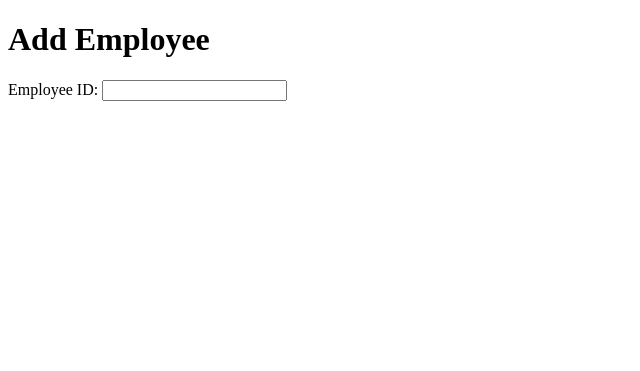
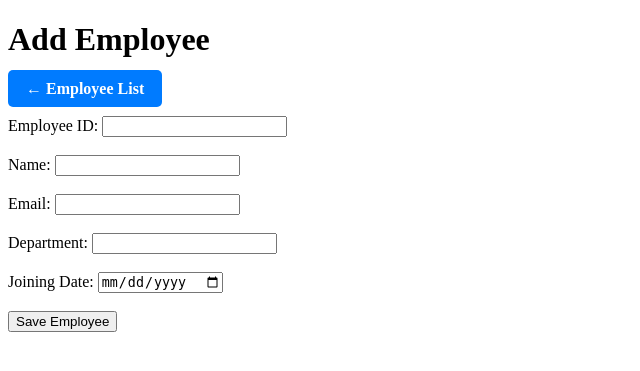
Before and after one commit to kAfzal28/employee-management-system, a Django app: page /add-employee/ in a window 1280 px wide. Shown: the top 371 px of the page, without its empty margins (0-640 px from the left). Run offline with Django 5.2, Linux system fonts and the light colour scheme.

Commit message:
Complete Add Employee feature with success messages and navigation

```diff
--- a/employees/templates/employees/add_employee.html
+++ b/employees/templates/employees/add_employee.html
@@ -1,19 +1,101 @@
 <!DOCTYPE html>
 <html>
+
 <head>
     <title>Add Employee</title>
+    <style>
+.success-message {
+    background: #d4edda;
+    color: #155724;
+    border: 2px solid #28a745;
+    padding: 15px;
+    margin: 15px 0;
+    border-radius: 8px;
+    font-size: 18px;
+    font-weight: bold;
+
+}
+.button {
+    background-color: #007bff;
+    color: white;
+    padding: 10px 18px;
+    text-decoration: none;
+    border-radius: 5px;
+    font-weight: bold;
+}
+
+</style>
 </head>
+
 <body>
 
     <h1>Add Employee</h1>
 
-    <form>
+    <a href="{% url 'home' %}" class="button">
+    ← Employee List
+    </a>
+
+    <br><br>
+
+    {% if messages %}
+
+        {% for message in messages %}
+
+             <div class="success-message">
+                 ✅ {{ message }}
+             </div>
+
+        {% endfor %}
+
+    {% endif %}
+
+    <form action="" method="POST">
+
+        {% csrf_token %}
+
         <label>Employee ID:</label>
-        <input type="text">
+        <input type="text" name="employee_id">
 
         <br><br>
 
+        <label>Name:</label>
+        <input type="text" name="name">
+
+        <br><br>
+
+        <label>Email:</label>
+        <input type="email" name="email">
+
+        <br><br>
+
+        <label>Department:</label>
+        <input type="text" name="department">
+
+        <br><br>
+
+        <label>Joining Date:</label>
+        <input type="date" name="joining_date">
+
+        <br><br>
+
+        <input type="submit" value="Save Employee">
+
     </form>
 
+<script>
+
+setTimeout(function () {
+
+    const message = document.querySelector(".success-message");
+
+    if (message) {
+        message.style.display = "none";
+    }
+
+}, 3000);
+
+</script>
+
 </body>
+
 </html>
--- a/employees/views.py
+++ b/employees/views.py
@@ -1,5 +1,6 @@
-from django.shortcuts import render
+from django.shortcuts import render,redirect
 from .models import Employee
+from django.contrib import messages
 
 
 def home(request):
@@ -10,4 +11,27 @@ def home(request):
     })
 
 def add_employee(request):
-    return render(request,"employees/add_employee.html")
+
+    if request.method == "POST":
+        employee_id = request.POST.get("employee_id")
+        name = request.POST.get("name")
+        email = request.POST.get("email")
+        department = request.POST.get("department")
+        joining_date = request.POST.get("joining_date")
+
+        employee = Employee(
+        employee_id=employee_id,
+        name=name,
+        email=email,
+        department=department,
+        joining_date=joining_date,
+    )
+
+        employee.save()
+
+        messages.success(request, "Employee added successfully.")
+
+        return redirect("add_employee")
+
+
+    return render(request, "employees/add_employee.html")
```
Also changed, not shown: employees/templates/employees/home.html (+34 -1 lines).
